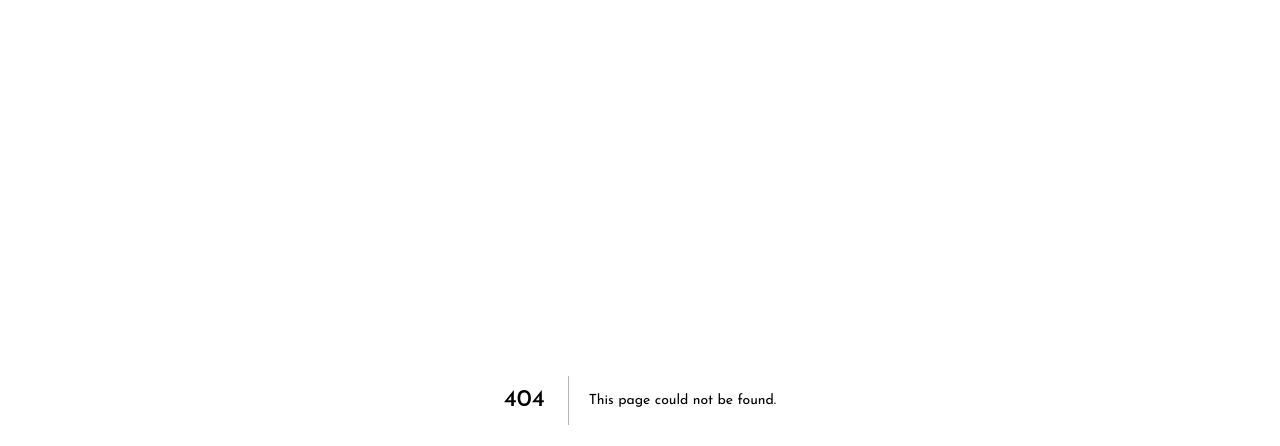
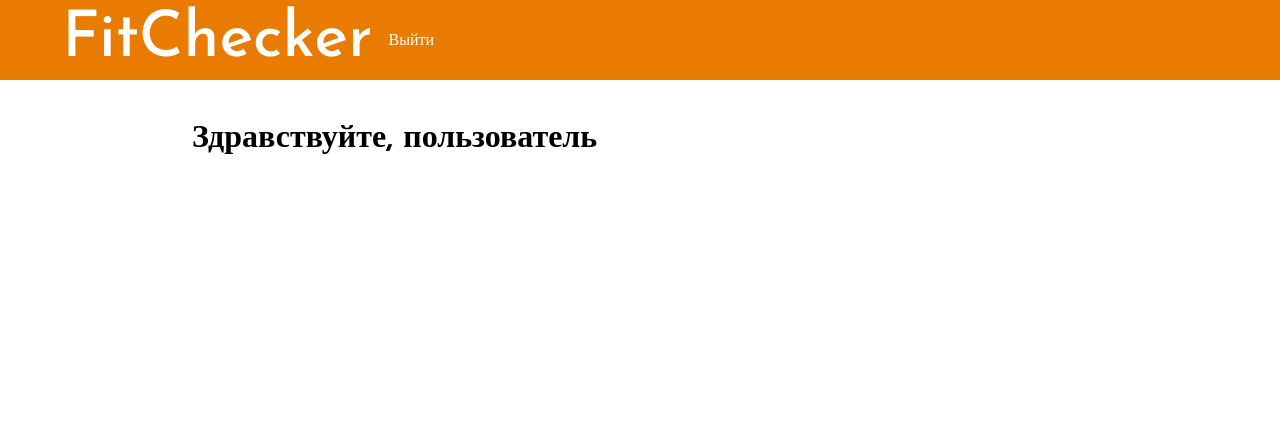
Before and after one commit to Sapizi/fitchecker2, a Next.js app: page /pages/userPage in a window 1280 px wide. Before the commit this address had no page. Shown: the top 446 px of the page. Built offline with nearby package versions, Linux system fonts and the light colour scheme; sample sign-in values are in the browser's storage.

Commit message:
приветствие

```diff
--- /dev/null
+++ b/src/app/pages/userPage/page.tsx
@@ -0,0 +1,27 @@
+'use client'
+import Header from "@/app/components/header/Header"
+import { Wrapper } from "@/app/GlobalStyles"
+import { withAuth } from "@/app/withAuth"
+import { useEffect, useState } from "react"
+
+const UserPage = () => {
+    const [userName, setUserName] = useState("пользователь")
+
+    useEffect(() => {
+        const name = localStorage.getItem('clientName')
+        if (name) {
+            setUserName(name)
+        }
+    }, [])
+
+    return(
+        <>
+            <Header/>
+            <Wrapper>
+                <h1>Здравствуйте, {userName}</h1>
+            </Wrapper>
+        </>
+    )
+}
+
+export default withAuth(UserPage)
```
Also changed, not shown: src/app/components/authform/AuthForm.tsx (+1 -17 lines).
